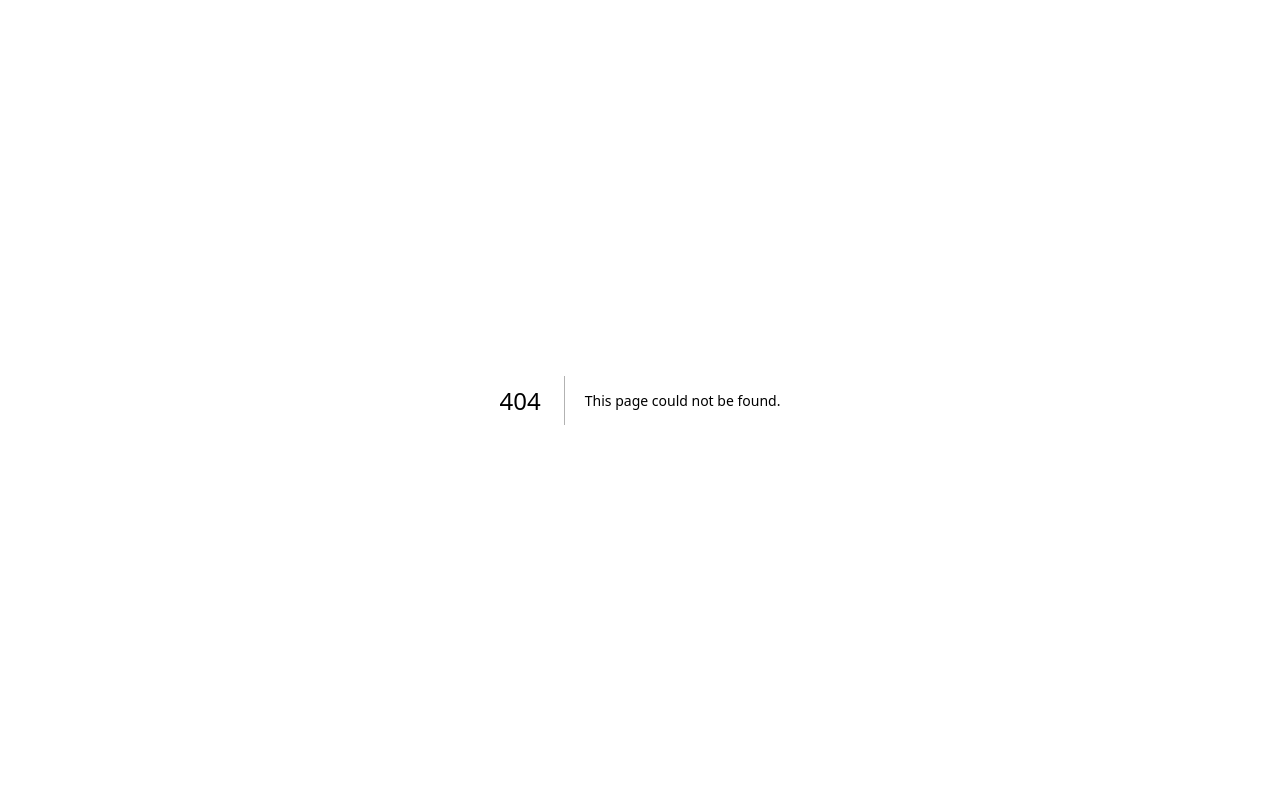
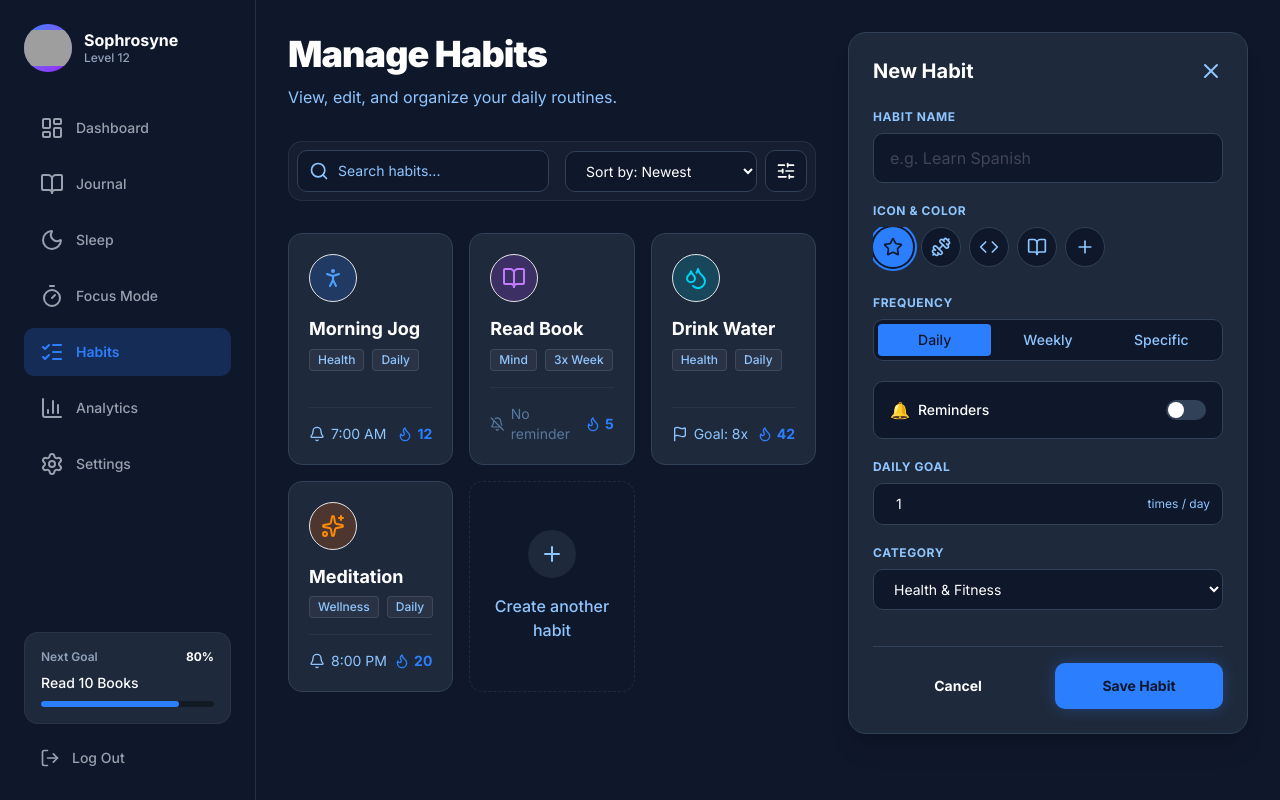
Before and after one commit to maarcotulio/sophrosyne, a Next.js app in the folder client/: page /habits in a window 1280 px wide. Before the commit this address had no page. Built offline with nearby package versions, Linux system fonts and the light colour scheme; grey boxes are pictures that could not be loaded.

Commit message:
feat(habits): create habits page with layout integration

```diff
--- /dev/null
+++ b/client/app/habits/page.tsx
@@ -0,0 +1,99 @@
+"use client";
+
+import { Sidebar } from "@/components/dashboard";
+import {
+  HabitsHeader,
+  HabitsSearchBar,
+  HabitCard,
+  NewHabitForm,
+  CreateHabitCard,
+} from "@/components/habits";
+import type { HabitData } from "@/components/habits";
+import {
+  PersonStanding,
+  BookOpen,
+  Droplets,
+  Sparkles,
+} from "lucide-react";
+
+const mockHabits: HabitData[] = [
+  {
+    id: "1",
+    name: "Morning Jog",
+    category: "Health",
+    frequency: "Daily",
+    icon: PersonStanding,
+    iconBgColor: "bg-blue-500/20",
+    iconColor: "text-blue-400",
+    reminder: "7:00 AM",
+    streak: 12,
+  },
+  {
+    id: "2",
+    name: "Read Book",
+    category: "Mind",
+    frequency: "3x Week",
+    icon: BookOpen,
+    iconBgColor: "bg-purple-500/20",
+    iconColor: "text-purple-400",
+    streak: 5,
+  },
+  {
+    id: "3",
+    name: "Drink Water",
+    category: "Health",
+    frequency: "Daily",
+    icon: Droplets,
+    iconBgColor: "bg-cyan-500/20",
+    iconColor: "text-cyan-400",
+    goal: "Goal: 8x",
+    streak: 42,
+  },
+  {
+    id: "4",
+    name: "Meditation",
+    category: "Wellness",
+    frequency: "Daily",
+    icon: Sparkles,
+    iconBgColor: "bg-orange-500/20",
+    iconColor: "text-orange-400",
+    reminder: "8:00 PM",
+    streak: 20,
+  },
+];
+
+export default function HabitsPage() {
+  return (
+    <div
+      className="flex h-screen w-full overflow-hidden"
+      style={{ fontFamily: "var(--font-inter), Inter, sans-serif" }}
+    >
+      <Sidebar />
+
+      <main className="flex-1 overflow-y-auto bg-[#0f172a] p-4 md:p-8">
+        <div className="flex flex-col lg:flex-row max-w-[1600px] mx-auto w-full gap-8">
+          {/* Main Content */}
+          <div className="flex-1 flex flex-col gap-8 min-w-0">
+            <HabitsHeader />
+            <HabitsSearchBar />
+
+            {/* Habits Grid */}
+            <div className="grid grid-cols-1 md:grid-cols-2 xl:grid-cols-3 gap-4">
+              {mockHabits.map((habit) => (
+                <HabitCard key={habit.id} habit={habit} />
+              ))}
+              <CreateHabitCard />
+            </div>
+          </div>
+
+          {/* Sidebar Form - Desktop only */}
+          <aside className="hidden lg:flex w-full max-w-[400px] flex-col gap-6">
+            <div className="sticky top-8">
+              <NewHabitForm />
+            </div>
+          </aside>
+        </div>
+      </main>
+    </div>
+  );
+}
```
